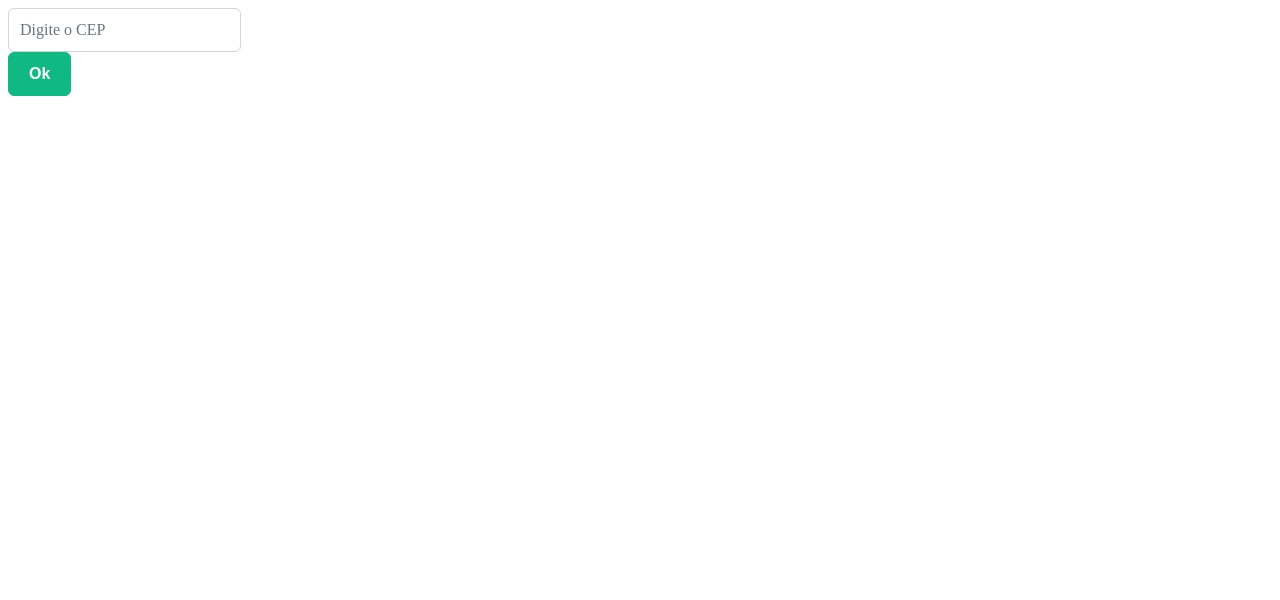
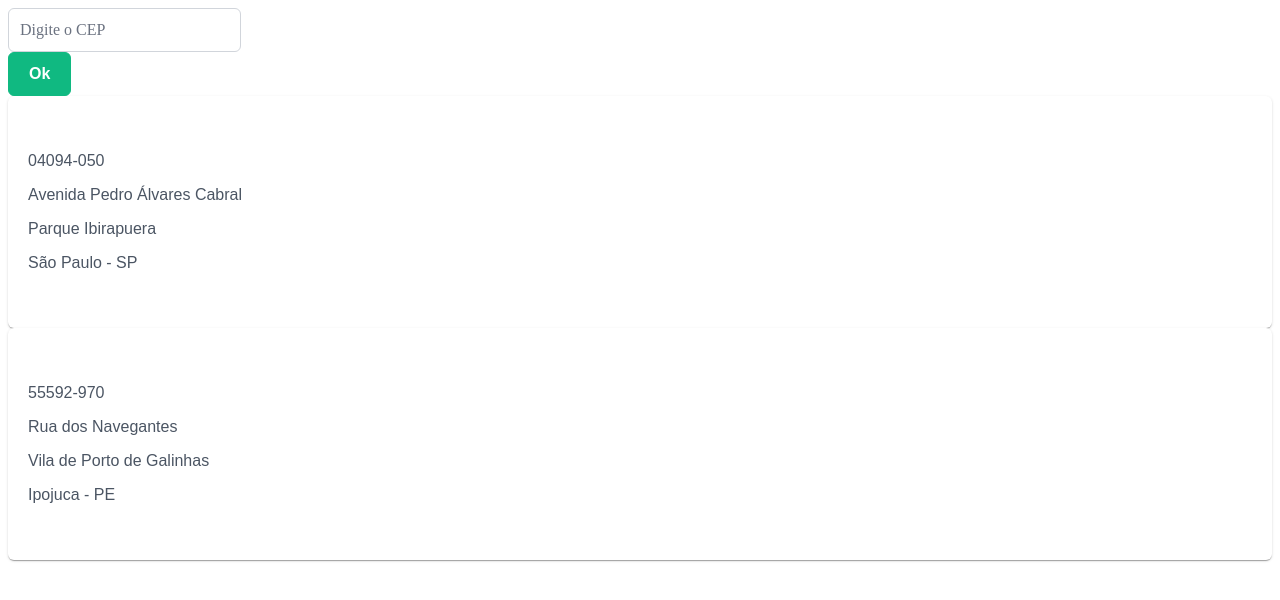
Before and after one commit to Afonso-aasb/fatec-ipiranga-pdm-p1, a React (Vite) app in the folder busca-endereco/: page / in a window 1280 px wide. Shown: the top 600 px of the page. Built offline with nearby package versions, Linux system fonts and the light colour scheme; a web font is replaced by a local one.

Commit message:
feat(p1): exibe lista ficticia

```diff
--- a/busca-endereco/src/App.jsx
+++ b/busca-endereco/src/App.jsx
@@ -1,13 +1,15 @@
 import { Component } from "react";
 import { Busca } from "./components/Busca.jsx";
+import { LocalidadeLista } from "./components/LocalidadeLista.jsx"
 
 export class App extends Component {
   render() {
     return (
       <>
         <div className="flex w-full">
-          <div className="flex w-6 justify-content-center p-4">
+          <div className="flex-column w-6 justify-content-center p-4">
             <Busca></Busca>
+            <LocalidadeLista />
           </div>
         </div>
       </>
--- /dev/null
+++ b/busca-endereco/src/components/LocalidadeLista.jsx
@@ -0,0 +1,54 @@
+import { Component } from "react";
+import { Card } from "primereact/card";
+
+export class LocalidadeLista extends Component {
+  state = {
+    localidades: [
+      {
+        cep: "04094-050",
+        logradouro: "Avenida Pedro Álvares Cabral",
+        localidade: "Parque Ibirapuera",
+        estado: "São Paulo",
+        uf: "SP",
+      },
+      {
+        cep: "55592-970",
+        logradouro: "Rua dos Navegantes",
+        localidade: "Vila de Porto de Galinhas",
+        estado: "Ipojuca",
+        uf: "PE",
+      },
+    ],
+  };
+
+  render() {
+    const { localidades } = this.state;
+
+    const LocalidadeCard = ({ cep, logradouro, localidade, estado, uf }) => (
+      <div className="w-full p-1 mb-4 rounded-lg shadow-md">
+        <Card className="w-full text-center border-2 border-black">
+          <p className="text-xl">{cep}</p>
+          <p>{logradouro}</p>
+          <p>{localidade}</p>
+          <p>{estado} - {uf}</p>
+        </Card>
+      </div>
+    );
+
+    return (
+      <>
+        {localidades.map((item) => (
+          <LocalidadeCard
+            cep={item.cep}
+            logradouro={item.logradouro}
+            localidade={item.localidade}
+            estado={item.estado}
+            uf={item.uf}
+          />
+        ))}
+      </>
+    );
+  }
+}
+
+export default LocalidadeLista;
```
